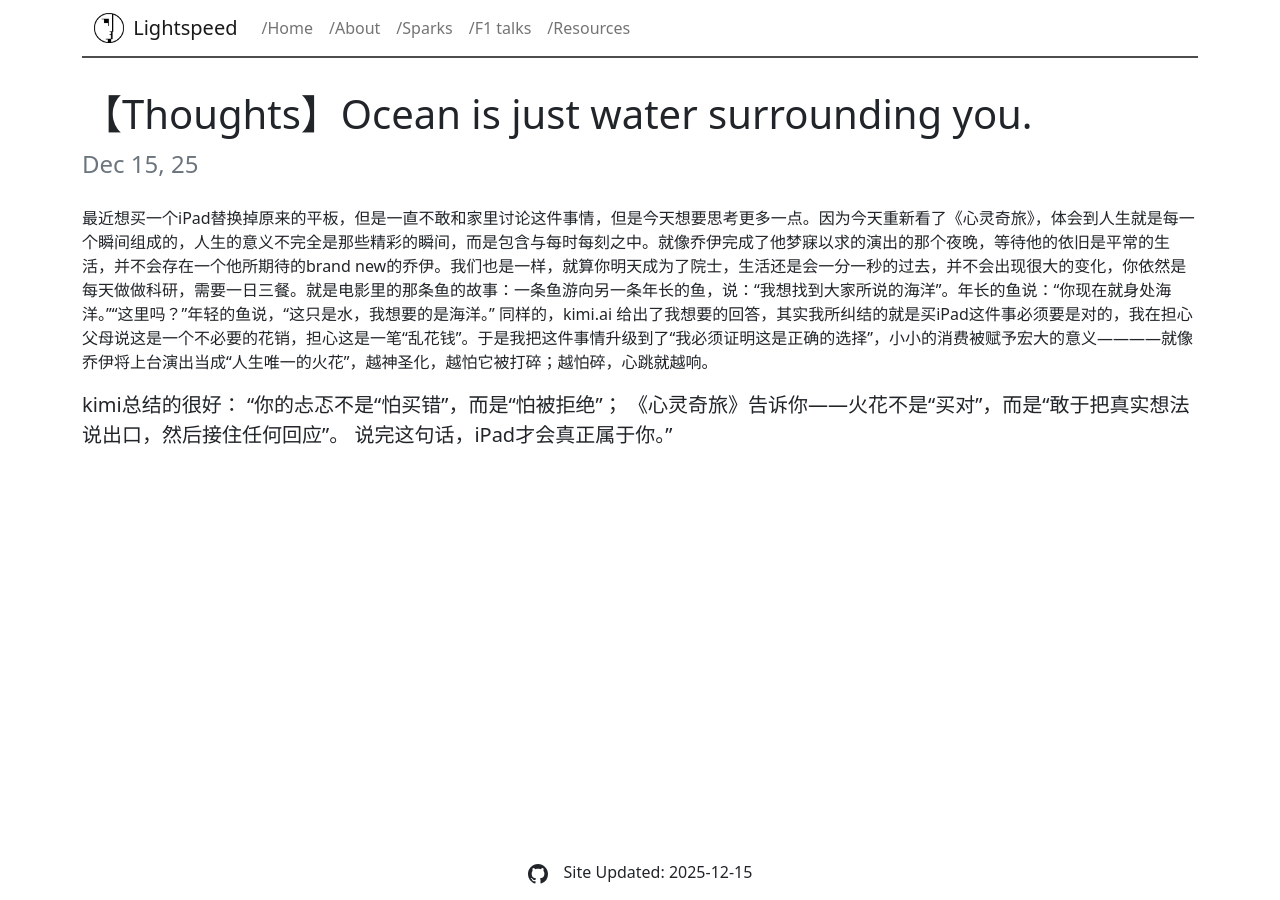
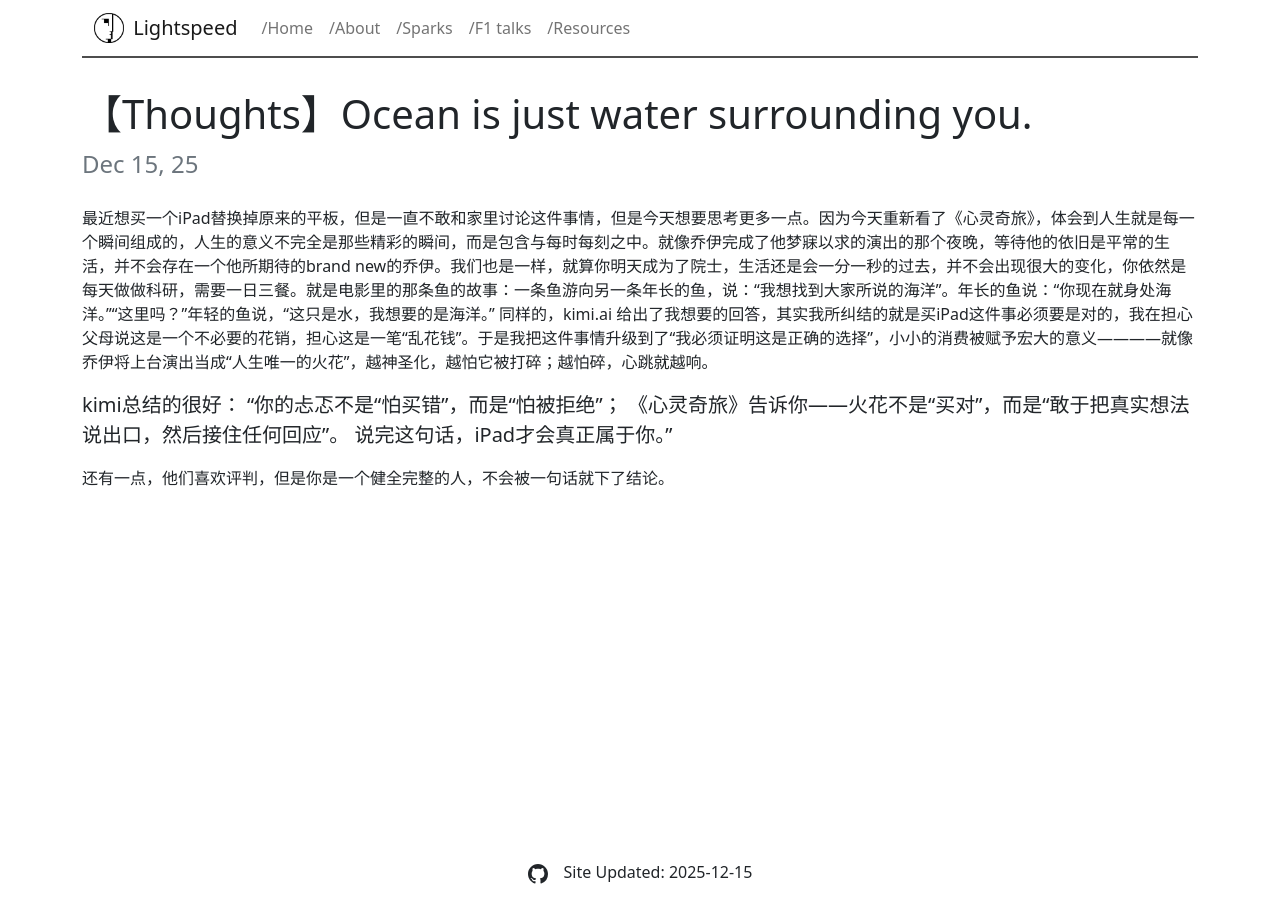
Before and after one commit to Hwei-esay/Hwei-esay.github.io, a Jekyll site: the page built from _posts/2025-12-15-thoughts-of-ipad.md, in a window 1280 px wide. Built offline with Jekyll 4.4.1, drawn with Linux system fonts in a browser that asks for light colours.

Commit message:
Update 2025-12-15-thoughts-of-ipad.md

```diff
--- a/_posts/2025-12-15-thoughts-of-ipad.md
+++ b/_posts/2025-12-15-thoughts-of-ipad.md
@@ -9,3 +9,5 @@
   “你的忐忑不是“怕买错”，而是“怕被拒绝”；
   《心灵奇旅》告诉你——火花不是“买对”，而是“敢于把真实想法说出口，然后接住任何回应”。
   说完这句话，iPad才会真正属于你。”
+
+还有一点，他们喜欢评判，但是你是一个健全完整的人，不会被一句话就下了结论。
```
